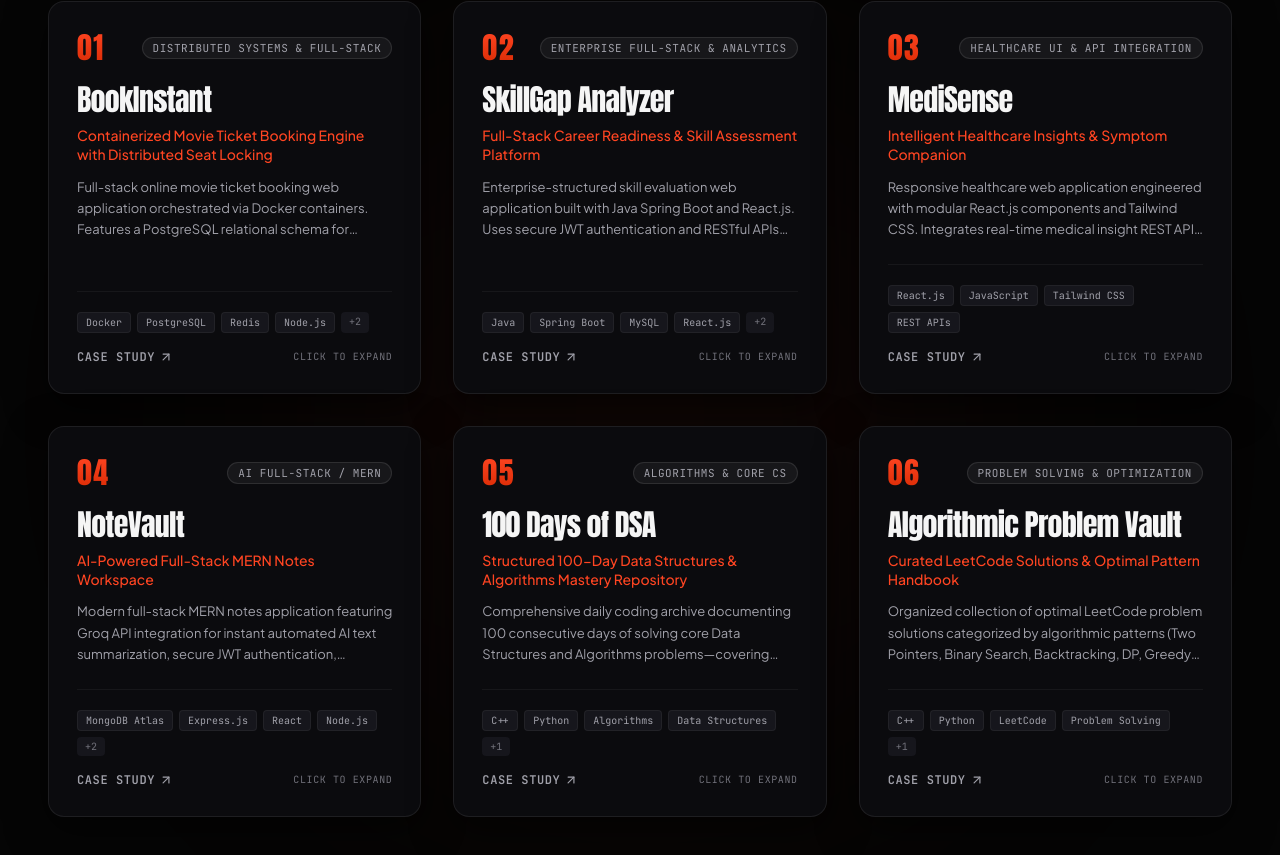
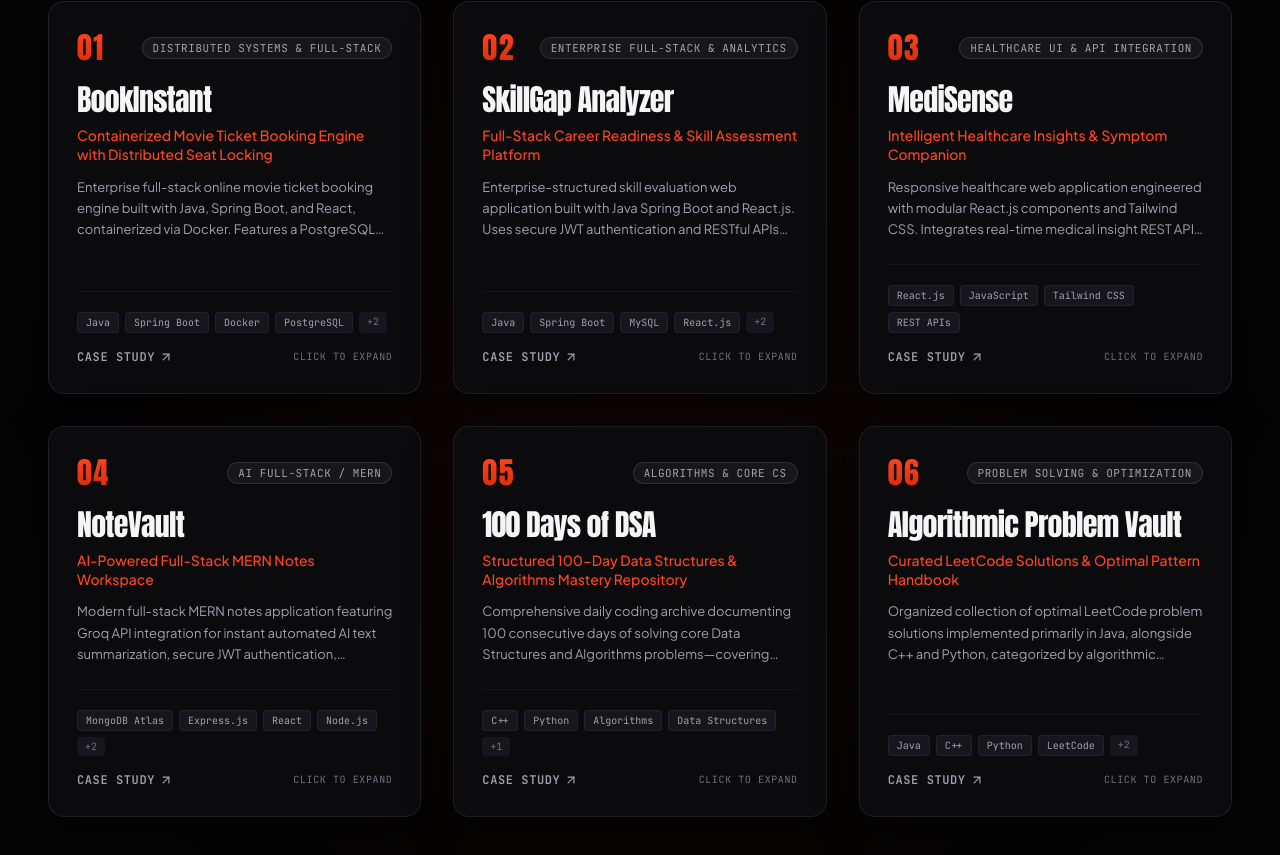
Before and after one commit to praveenvedha26/portfolio, a React (Vite) app: page / in a window 1280 px wide. Shown: the part 1156-2011 px from the top of the page. Built offline with nearby package versions, Linux system fonts and the light colour scheme; a web font is replaced by a local one.

Commit message:
fix: update BookInstant to Java & SpringBoot and put Java first in Algorithmic Problem Vault

```diff
--- a/src/data/projectsData.js
+++ b/src/data/projectsData.js
@@ -7,21 +7,21 @@ export const projectsData = [
     category: "Distributed Systems & Full-Stack",
     featuredBadge: "High Concurrency",
     githubUrl: "https://github.com/praveenvedha26/BookInstant",
-    techStack: ["Docker", "PostgreSQL", "Redis", "Node.js", "Express", "React"],
+    techStack: ["Java", "Spring Boot", "Docker", "PostgreSQL", "Redis", "React"],
     summary:
-      "Full-stack online movie ticket booking web application orchestrated via Docker containers. Features a PostgreSQL relational schema for shows, theaters, and bookings, paired with a high-concurrency Redis 10-minute temporary seat-locking pipeline to prevent double-booking race conditions during checkout.",
+      "Enterprise full-stack online movie ticket booking engine built with Java, Spring Boot, and React, containerized via Docker. Features a PostgreSQL relational schema for shows, theaters, and bookings, paired with a high-concurrency Redis 10-minute temporary seat-locking pipeline to prevent double-booking race conditions during checkout.",
     architecture: {
-      type: "Microservices & Distributed Caching",
+      type: "Distributed Enterprise Backend & In-Memory Locking",
       diagram: [
         { layer: "Frontend Client", tech: "React SPA", desc: "Interactive seat grid matrix with real-time optimistic seat reservation feedback" },
-        { layer: "API Gateway & Server", tech: "Node.js / Express", desc: "Stateless REST endpoints handling authorization, booking workflows, and transactions" },
+        { layer: "Backend Service Core", tech: "Java / Spring Boot", desc: "Enterprise RESTful controllers managing booking workflows, seat reservations, and transactional safety" },
         { layer: "Distributed In-Memory Lock", tech: "Redis (Key-TTL)", desc: "10-minute atomic temporary lock per seat with auto-expiration to resolve checkout contention" },
         { layer: "Relational Storage", tech: "PostgreSQL Database", desc: "ACID-compliant transactions recording confirmed tickets, auditoriums, and user history" },
         { layer: "Container Orchestration", tech: "Docker Compose", desc: "Isolated network bridges linking client, backend, Redis broker, and PostgreSQL daemon" }
       ],
       highlights: [
         "Eliminated race conditions via atomic Redis SETNX operations with 10-minute TTL expiration.",
-        "ACID database transactions rolling back seat statuses if payment pipeline times out.",
+        "ACID database transactions in Spring Boot rolling back seat statuses if payment pipeline times out.",
         "Zero-dependency local setup facilitated by multi-stage Docker Compose orchestration."
       ]
     },
@@ -33,7 +33,7 @@ export const projectsData = [
       "Fully containerized local multi-container development environment"
     ],
     metrics: [
-      { label: "Seat Lock TTL", value: "10 Min" },
+      { label: "Backend Core", value: "Spring Boot" },
       { label: "Race Prevention", value: "100%" },
       { label: "Deployment", value: "Dockerized" }
     ]
@@ -197,15 +197,15 @@ export const projectsData = [
     category: "Problem Solving & Optimization",
     featuredBadge: "Optimal Patterns",
     githubUrl: "https://github.com/praveenvedha26/-leetcode-solutions",
-    techStack: ["C++", "Python", "LeetCode", "Problem Solving", "Time & Space Optimization"],
+    techStack: ["Java", "C++", "Python", "LeetCode", "Problem Solving", "Time & Space Optimization"],
     summary:
-      "Organized collection of optimal LeetCode problem solutions categorized by algorithmic patterns (Two Pointers, Binary Search, Backtracking, DP, Greedy), complete with clean code and time/space complexity breakdowns.",
+      "Organized collection of optimal LeetCode problem solutions implemented primarily in Java, alongside C++ and Python, categorized by algorithmic patterns (Two Pointers, Binary Search, Backtracking, DP, Greedy), complete with clean code and time/space complexity breakdowns.",
     architecture: {
       type: "Pattern-Oriented Problem Solving Matrix",
       diagram: [
         { layer: "Pattern Categorization", tech: "Algorithmic Paradigms", desc: "Sliding Window, Fast & Slow Pointers, Monotonic Stacks, Top K Elements" },
         { layer: "Optimization Pipeline", tech: "Time & Space Tuning", desc: "Refining naive recursive algorithms to memoized and bottom-up DP" },
-        { layer: "Language Idioms", tech: "C++ STL & Python Tricks", desc: "Utilizing fast I/O, custom comparators, priority queues, and bitmasking" }
+        { layer: "Language Idioms", tech: "Java, C++ STL & Python", desc: "Utilizing Java Collections framework, C++ STL, custom comparators, priority queues, and bitmasking" }
       ],
       highlights: [
         "Pattern handbook structure allowing instant lookup of recurring interview motifs.",
@@ -215,13 +215,13 @@ export const projectsData = [
     },
     keyFeatures: [
       "Categorized by standard engineering interview patterns (Two Pointers, Monotonic Stack, Backtracking)",
-      "Zero-overhead C++ implementations with optimal memory utilization",
+      "Zero-overhead Java and C++ implementations with optimal memory utilization",
       "Detailed markdown explanations explaining WHY an algorithm is optimal",
       "Side-by-side comparison of naive vs optimal solutions for challenging DP problems",
       "Comprehensive handbook serving as a ready-reference for technical screening"
     ],
     metrics: [
-      { label: "Focus", value: "Patterns" },
+      { label: "Core Language", value: "Java / C++" },
       { label: "Efficiency", value: "Top Percentile" },
       { label: "Profile", value: "LeetCode Active" }
     ]
```
